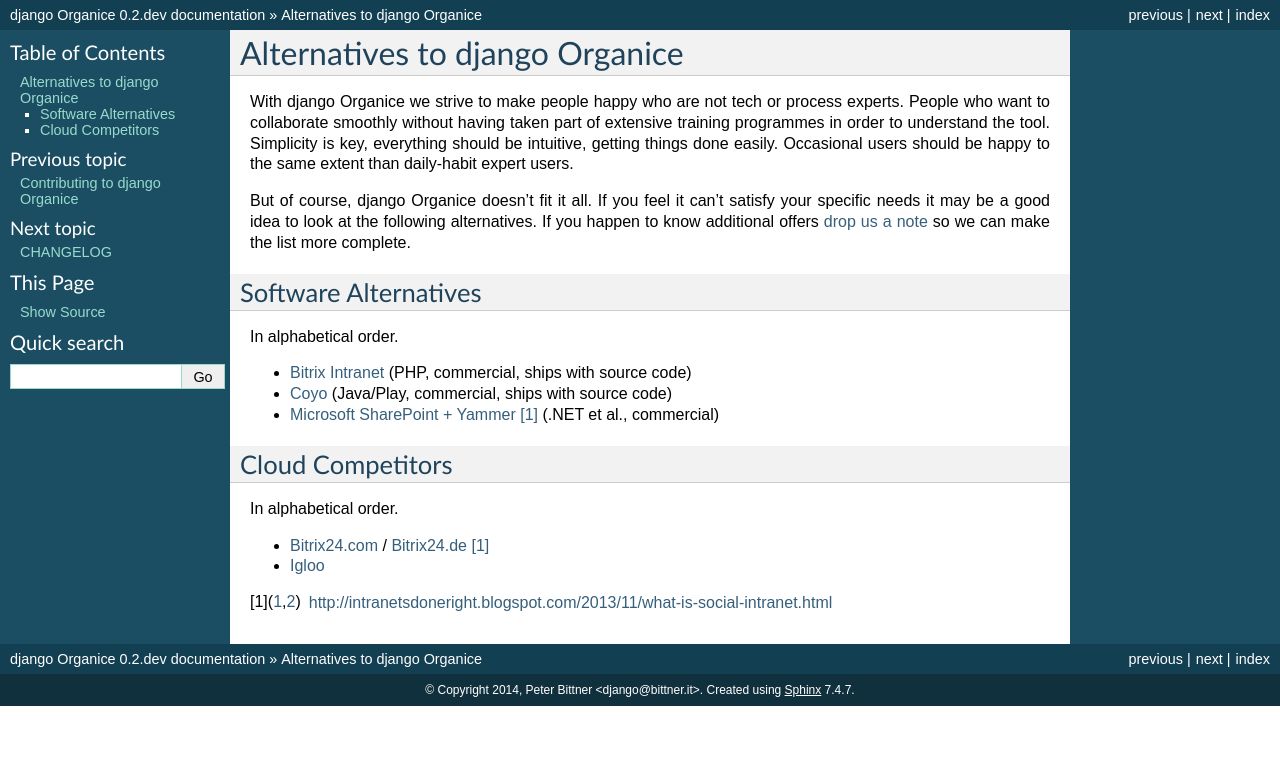
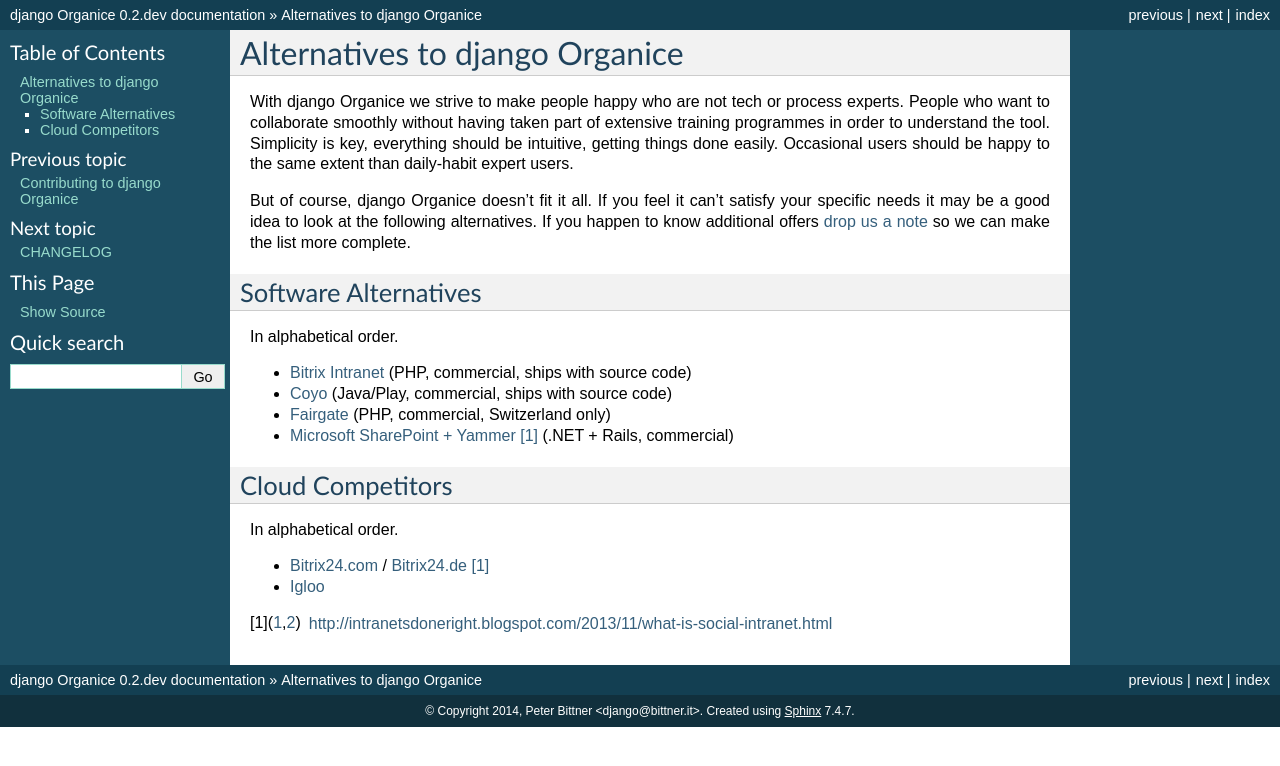
Before and after one commit to Organice/django-organice, a Sphinx documentation site: the page built from docs/alternatives.rst, in a window 1280 px wide. Shown: the top 766 px of the page. Built offline with Sphinx 7.4.7, drawn with Linux system fonts in a browser that asks for light colours.

Commit message:
Added software vendor, updated Yammer technology

```diff
--- a/docs/alternatives.rst
+++ b/docs/alternatives.rst
@@ -7,7 +7,7 @@
 Simplicity is key, everything should be intuitive, getting things done easily.  Occasional users should be happy
 to the same extent than daily-habit expert users.
 
-But of course, django Organice doesn't fit it all. If you feel it can't satisfy your specific needs it may be
+But of course, django Organice doesn't fit it all.  If you feel it can't satisfy your specific needs it may be
 a good idea to look at the following alternatives.  If you happen to know additional offers `drop us a note`_
 so we can make the list more complete.
 
@@ -18,24 +18,25 @@
 
 - `Bitrix Intranet`_ (PHP, commercial, ships with source code)
 - Coyo_ (Java/Play, commercial, ships with source code)
-- `Microsoft SharePoint + Yammer`_ [1]_ (.NET et al., commercial)
+- Fairgate_ (PHP, commercial, Switzerland only)
+- `Microsoft SharePoint + Yammer`_ [1]_ (.NET + Rails, commercial)
 
 Cloud Competitors
 =================
 
 In alphabetical order.
 
-- Bitrix24.com_ / Bitrix24.de_ [1]_
+- `Bitrix24.com`_ / `Bitrix24.de`_ [1]_
 - Igloo_
 
 
 .. _`drop us a note`: info@organice.io
 .. _`Bitrix Intranet`: http://www.bitrixsoft.com/products/intranet/
 .. _Coyo: https://www.coyoapp.com/
+.. _Fairgate: http://www.pitsolutions.ch/case-studies/php/fairgate-ag/
 .. _`Microsoft SharePoint + Yammer`: http://office.microsoft.com/sharepoint/
-
-.. _Bitrix24.com: http://bitrix24.com/
-.. _Bitrix24.de: http://bitrix24.de/
+.. _`Bitrix24.com`: http://bitrix24.com/
+.. _`Bitrix24.de`: http://bitrix24.de/
 .. _Igloo: http://www.igloosoftware.com/
 
 .. [1] http://intranetsdoneright.blogspot.com/2013/11/what-is-social-intranet.html
```
